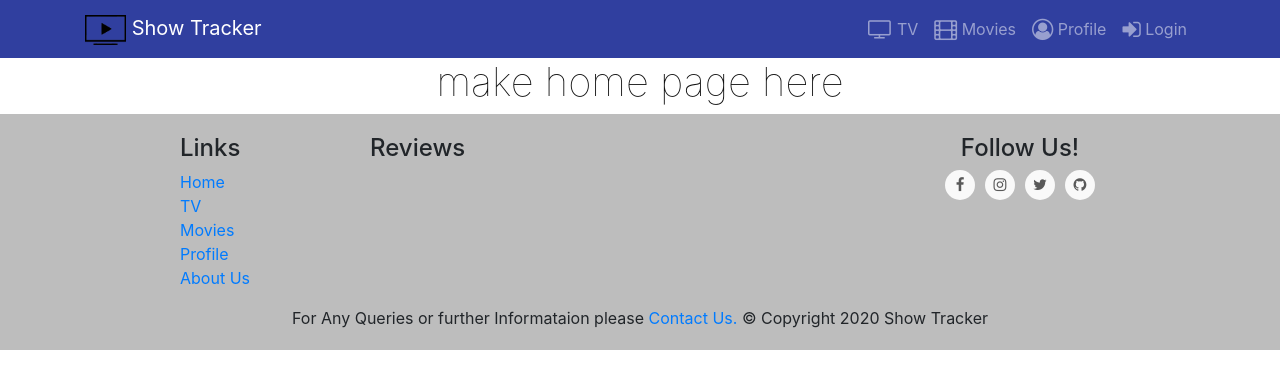
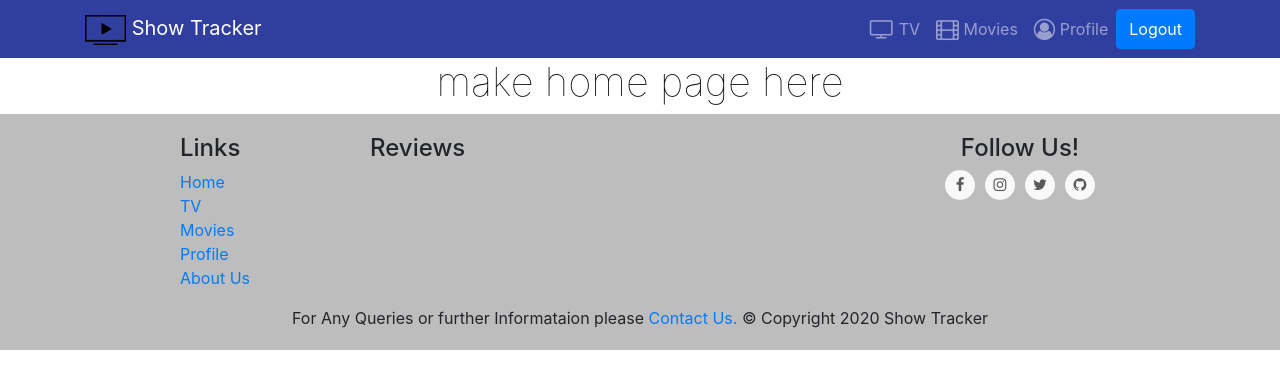
Before and after one commit to MoviesAndTvShowsTracker/ShowTracker, a React (Create React App) app in the folder main-folder/: page /home in a window 1280 px wide. Shown: the top 388 px of the page. Built offline with nearby package versions, Linux system fonts and the light colour scheme; sample sign-in values are in the browser's storage.

Commit message:
Jimil: fixed profile page added logout button, auth aware navbar implemented

```diff
--- a/main-folder/src/components/HeaderComponent.js
+++ b/main-folder/src/components/HeaderComponent.js
@@ -19,6 +19,11 @@ class Header extends Component {
     }
 
     render() {
+        function logout() {
+            localStorage.removeItem('user');
+            localStorage.removeItem('myuser');
+            window.location.reload();
+        }
         return(
             <React.Fragment>
                 <div className="header">
@@ -40,9 +45,14 @@ class Header extends Component {
                                 <NavItem>
                                     <NavLink className="nav-link"  to='/profile'><span className="fa fa-user-circle-o fa-lg"></span> Profile</NavLink>
                                 </NavItem>
-                                <NavItem>
-                                    <NavLink className="nav-link" to='/signup'><span className="fa fa-sign-in fa-lg"></span>  Login</NavLink>
-                                </NavItem>
+                                {!localStorage.getItem('user') &&
+                                    <NavItem>
+                                        <NavLink className="nav-link" to='/login'><span className="fa fa-sign-in fa-lg"></span>  Login</NavLink>
+                                    </NavItem>
+                                }
+                                {!localStorage.getItem('user') ||
+                                    <button class="btn btn-primary" onClick= {logout}>Logout</button>
+                                }
                             </Nav>
                         </Collapse>
                     </div>
--- a/main-folder/src/components/ProfileComponent.js
+++ b/main-folder/src/components/ProfileComponent.js
@@ -1,10 +1,23 @@
 import React from 'react';
 
 const Profile = (props) => {
-    console.log("Props = ", props.data);
+
+    function logout() {
+        localStorage.removeItem('user');
+        localStorage.removeItem('myuser');
+        window.location.reload();
+    }
+
     return(
+
         <div>
-            <h1> Welcome { props.data.userName }</h1>
+            <h1> Welcome {localStorage.getItem('myuser')}
+            </h1>
+            <div className="container col-1">
+            {localStorage.getItem('user') &&
+                <button class="btn btn-primary" onClick= {logout}>Logout</button>
+            }
+              </div>
         </div>
     );
 }
--- a/main-folder/src/components/SigninComponent.js
+++ b/main-folder/src/components/SigninComponent.js
@@ -1,12 +1,7 @@
 import React, { Component } from 'react';
-import { Link } from 'react-router-dom';
+import { Link, Redirect } from 'react-router-dom';
 
 import axios from 'axios';
-import Profile from './ProfileComponent';
-
-const emailRegex = RegExp(
-  /^(([^<>()\[\]\\.,;:\s@"]+(\.[^<>()\[\]\\.,;:\s@"]+)*)|(".+"))@((\[[0-9]{1,3}\.[0-9]{1,3}\.[0-9]{1,3}\.[0-9]{1,3}\])|(([a-zA-Z\-0-9]+\.)+[a-zA-Z]{2,}))$/
-);
 
 const formValid = ({ formErrors, ...rest }) => {
   let valid = true;
@@ -76,14 +71,14 @@ class Signin extends Component {
         console.log("Sent from back-end : " , res.data.status , "    "  , res.data.token);
 
         if(res.data.status === 200){
+          localStorage.setItem('myuser', this.state.userName);
           localStorage.setItem("user",res.data.token);
+          alert("Successfully logged in!");
           this.setState({
             successFlag: true
-          })
+          });
         }
       })
-
-
       console.log(`
         --SUBMITTING--
         Username: ${this.state.username}
@@ -104,11 +99,7 @@ class Signin extends Component {
         formErrors.username =
           value.length < 3 ? "minimum 3 characaters required" : "";
         break;
-      case "email":
-        formErrors.email = emailRegex.test(value)
-          ? ""
-          : "invalid email address";
-        break;
+
       case "password":
         formErrors.password =
           value.length < 6 ? "minimum 6 characaters required" : "";
@@ -124,7 +115,9 @@ class Signin extends Component {
         var redirectVar = null;
 
         if(this.state.successFlag){
-            return <Profile data={this.state}  />
+            return(
+              <Redirect to="/profile" />
+              );
         }
 
         const { formErrors } = this.state;
--- a/main-folder/src/components/SignupComponent.js
+++ b/main-folder/src/components/SignupComponent.js
@@ -72,14 +72,7 @@ class Signup extends Component {
         email: this.state.email,
         password: this.state.password
       }
-      console.log(`
-      --BEFORE    SUBMITTING--
-      User Name: ${this.state.username}
-      First Name: ${this.state.firstName}
-      Last Name: ${this.state.lastName}
-      Email: ${this.state.email}
-      Password: ${this.state.password}
-    `);
+
       axios.defaults.withCredentials = true;
         axios.post('http://localhost:5000/users/signup', data)
          .then(res => {
```
